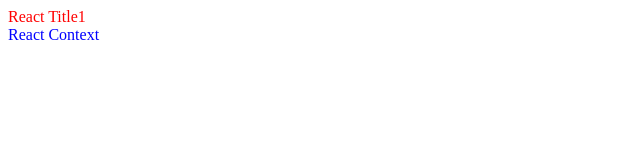
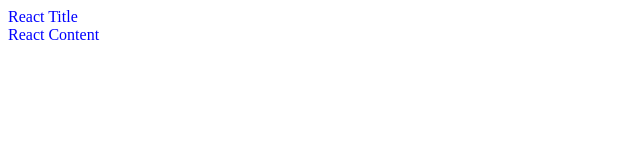
Before and after one commit to BruceChoca/simple-react-webpack, a React app: page / in a window 1280 px wide. Shown: the full height of the page, 0-640 px from the left. Built offline with nearby package versions, Linux system fonts and the light colour scheme.

Commit message:
新增redux代码

```diff
--- a/index.html
+++ b/index.html
@@ -5,7 +5,7 @@
     <meta http-equiv="X-UA-Compatible" content="IE=edge">
     <title>Page Title</title>
     <meta name="viewport" content="width=device-width, initial-scale=1">
-    <script type="text/javascript" src="./src/index.js"></script>
+    <script type="text/javascript" src="https://cdn.staticfile.org/lodash.js/4.17.10/lodash.min.js"></script>
 </head>
 <body>
     <div id='root'></div>
--- a/src/component/context.js
+++ b/src/component/context.js
@@ -1,5 +1,5 @@
 import React, { Component } from 'react';
-
+import { connect } from './my-redux';
 class Context extends Component {
   constructor(prop) {
     super(prop);
@@ -7,16 +7,19 @@
 
   render() {
     return (
-      <div style={{color: this.props.color}}>
-        { this.props.text }
+      <div style={{color: this.props.themeColor}}>
+        { this.props.content }
       </div>
     )
   }
 }
 
-Context.defaultProps = {
-  color: 'blue',
-  text: 'React Context'
+const mapStateToProps = (state) => {
+  return {
+    themeColor: state.themeColor,
+    content: state.content
+  }
 }
+Context = connect(mapStateToProps, Context)
 
 export default Context;
--- /dev/null
+++ b/src/component/my-redux.js
@@ -0,0 +1,120 @@
+import React, { Component } from 'react'
+import PropTypes from 'prop-types'
+// redux思路 将控件包装一层设置this.context 绑定dispacth更新数据远 渲染之后通过this.context作为prop绑定到主控件
+// 通过统一的dispatch入口更新数据 通过监听者监听内容变化渲染
+// 每次变更通过对比旧对象 控制渲染内容 所以每个变更的返回需要通过...state新建对象{ ..state, title: '' }
+
+// let appState = { // 初始化数据和渲染整合进createStore中
+//   title: {
+//     text: 'React Title',
+//     color: 'red',
+//   },
+//   content: {
+//     text: 'React Context',
+//     color: 'blue'
+//   }
+// }
+
+// const store = createStore(themeReducer);
+// let oldState = store.getState() // 缓存旧的 state
+// store.subscribe(() => {  // 新增渲染函数，每次变动重新渲染
+//   // 渲染之前需要对比数据，控制重复渲染，子组件也一样
+//   const newState = store.getState() // 数据可能变化，获取新的 state
+//   renderApp(newState, oldState);
+//   oldState = newState // 渲染完以后，新的 newState 变成了旧的 oldState，等待下一次数据变化重新渲染
+// })
+
+// store.dispatch({ type: 'UPDATE_TITLE_TEXT', text: 'go' });
+
+export function createStore(reducer) {
+  let state = null;
+  const listeners = [];
+  const getState = () => state;
+  const subscribe = (listener) => { listeners.push(listener); };
+  const dispatch = (action) => {
+    state = reducer(state, action) // 覆盖原对象
+    listeners.forEach(l => l());
+  };
+
+  dispatch({}) // 初始化 state 并整合初始化渲染
+
+  return { getState, dispatch, subscribe }
+}
+
+/****************************优化版本 ******************************************/
+
+// 通过connect封装 通过高级组件方式 传入组件生成新组件
+/**
+ * mapStateToProps: 渲染map 组件该控制context哪些参数Key => 告知了 Connect 应该如何去 store 里面取数据
+ * const mapStateToProps = (state) => {
+ *   return {
+ *     themeColor: state.themeColor,
+ *     themeName: state.themeName,
+ *     fullName: `${state.firstName} ${state.lastName}`
+ *     ...
+ *   }
+ * }
+ * WrappedComponent 组件
+ * 用法Header = connect(mapStateToProps, Header)
+ */
+export var connect = (mapStateToProps, WrappedComponent) => {
+  class Connect extends Component {
+    // TODO: 如何从 store 取数据？
+    constructor (props) {
+      super(props)
+      this.state = { allProps: {} }
+    }
+
+    componentWillMount () {
+      const { store } = this.context
+      this._updateProps()
+      store.subscribe(() => this._updateProps())
+    }
+
+    // 更新渲染 参数存入state
+    _updateProps () {
+      const { store } = this.context
+      let stateProps = mapStateToProps(store.getState(), this.props) // 额外传入 props，让获取数据更加灵活方便
+      this.setState({
+        allProps: { // 整合普通的 props 和从 state 生成的 props
+          ...stateProps,
+          ...this.props,
+          dispatch: store.dispatch
+        }
+      })
+    }
+
+    render () {
+      return <WrappedComponent {...this.state.allProps} />; // 通过props赋值
+    }
+  }
+
+  Connect.contextTypes = {
+    store: PropTypes.object
+  }
+
+  return Connect
+}
+
+export class Provider extends Component {
+  getChildContext () {
+    return {
+      store: this.props.store
+    }
+  }
+
+  render () {
+    return (
+      <div>{this.props.children}</div>
+    )
+  }
+}
+
+Provider.propTypes = {
+  store: PropTypes.object,
+  children: PropTypes.any
+}
+
+Provider.childContextTypes = {
+  store: PropTypes.object
+}
--- a/src/component/title.js
+++ b/src/component/title.js
@@ -1,5 +1,5 @@
 import React, { Component } from 'react';
-
+import { connect } from './my-redux';
 class Title extends Component {
   constructor(prop) {
     super(prop);
@@ -7,17 +7,19 @@
 
   render() {
     return (
-      <div style={{color: this.props.color}}>
-        { this.props.text }
+      <div style={{color: this.props.themeColor}}>
+        { this.props.title }
       </div>
     )
   }
 }
 
-
-Title.defaultProps = {
-  color: 'red',
-  text: 'React Title1'
+const mapStateToProps = (state) => {
+  return {
+    themeColor: state.themeColor,
+    title: state.title
+  }
 }
+Title = connect(mapStateToProps, Title)
 
 export default Title;
--- a/src/index.js
+++ b/src/index.js
@@ -1,11 +1,32 @@
 import React, { Component } from 'react';
 import ReactDom from 'react-dom';
 import Title from './component/title';
-import Context from './component/context'
+import Context from './component/context';
+
+import { Provider, createStore, connect } from './component/my-redux';
+
+const themeReducer = (state, action) => {
+  if (!state) return {
+    themeColor: 'red',
+    content: 'React Content',
+    title: 'React Title'
+  }
+  switch (action.type) {
+    case 'CHANGE_COLOR':
+      return { ...state, themeColor: action.themeColor }
+    default:
+      return state
+  }
+}
+const store = createStore(themeReducer);
 
 class Home extends Component {
   constructor(prop) {
     super(prop);
+  }
+
+  componentDidMount() {
+    this.props.dispatch({ type: 'CHANGE_COLOR', themeColor: 'blue' });
   }
 
   render() {
@@ -18,4 +39,16 @@
   }
 }
 
-ReactDom.render(<Home />, document.getElementById('root'));
+const mapStateToProps = (state) => {
+  return {
+    themeColor: state.themeColor
+  }
+}
+Home = connect(mapStateToProps, Home)
+
+ReactDom.render(
+  <Provider store={store}>
+    <Home />
+  </Provider>,
+  document.getElementById('root')
+);
--- a/webpack.config.js
+++ b/webpack.config.js
@@ -40,6 +40,9 @@
 
     ]
   },
+  externals: { // 外部链接lodash
+    lodash: 'lodash'
+  },
   optimization: {   // 打包公共的组件，原版本new webpack.optimize.CommonsChunkPlugin，新版本替换
     runtimeChunk: {
         name: "manifest"
@@ -76,7 +79,7 @@
         path: 'babel-loader',
         query: {
           cacheDirectory: '.webpack_cache', // babel缓存
-          presets: [ 'es2015','react' ]
+          presets: [ 'stage-3','react' ]
         }
       }]
     }),
```
